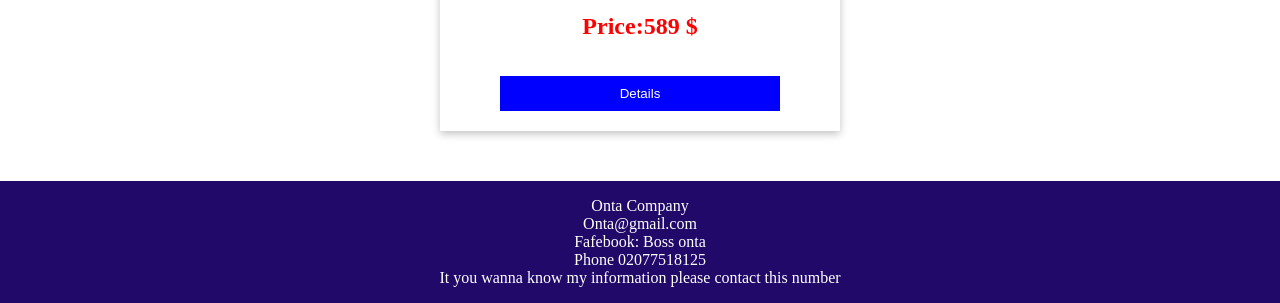
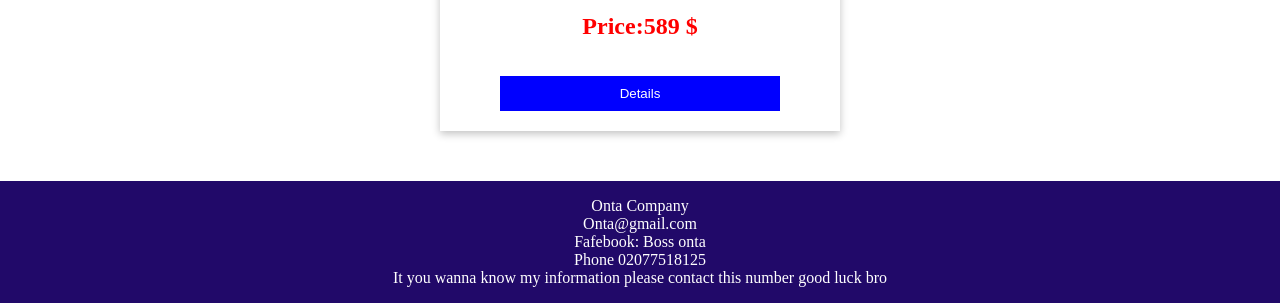
Before and after one commit to onta28-max/onta28, a plain HTML site: page test the/index.html in a window 1280 px wide. Shown: the part 899-1202 px from the top of the page. Drawn offline with Linux system fonts and the light colour scheme.

Commit message:
Update index.html

```diff
--- a/test the/index.html
+++ b/test the/index.html
@@ -35,7 +35,7 @@
         <p>Onta@gmail.com</p>
         <p>Fafebook: Boss onta</p>
         <p>Phone 02077518125</p>
-        <p>It you wanna know my information please contact this number</p>
+        <p>It you wanna know my information please contact this number good luck bro</p>
     </footer>
 </body>
 
```
